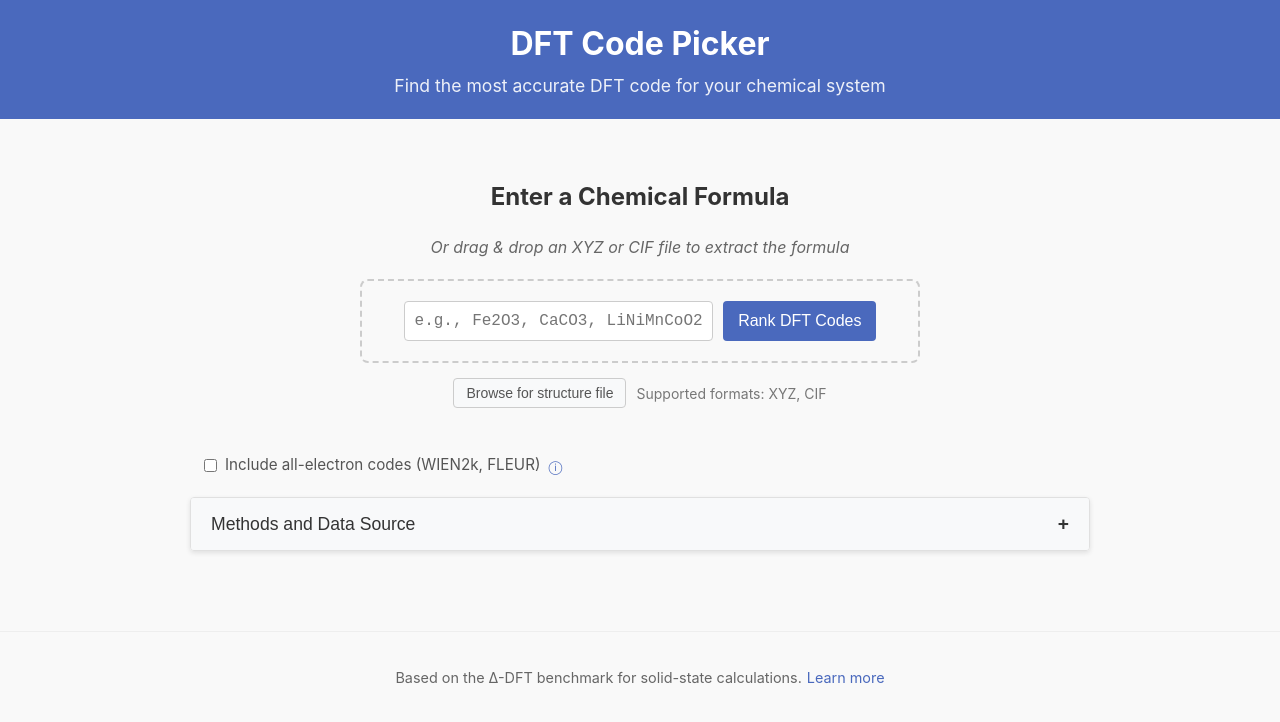
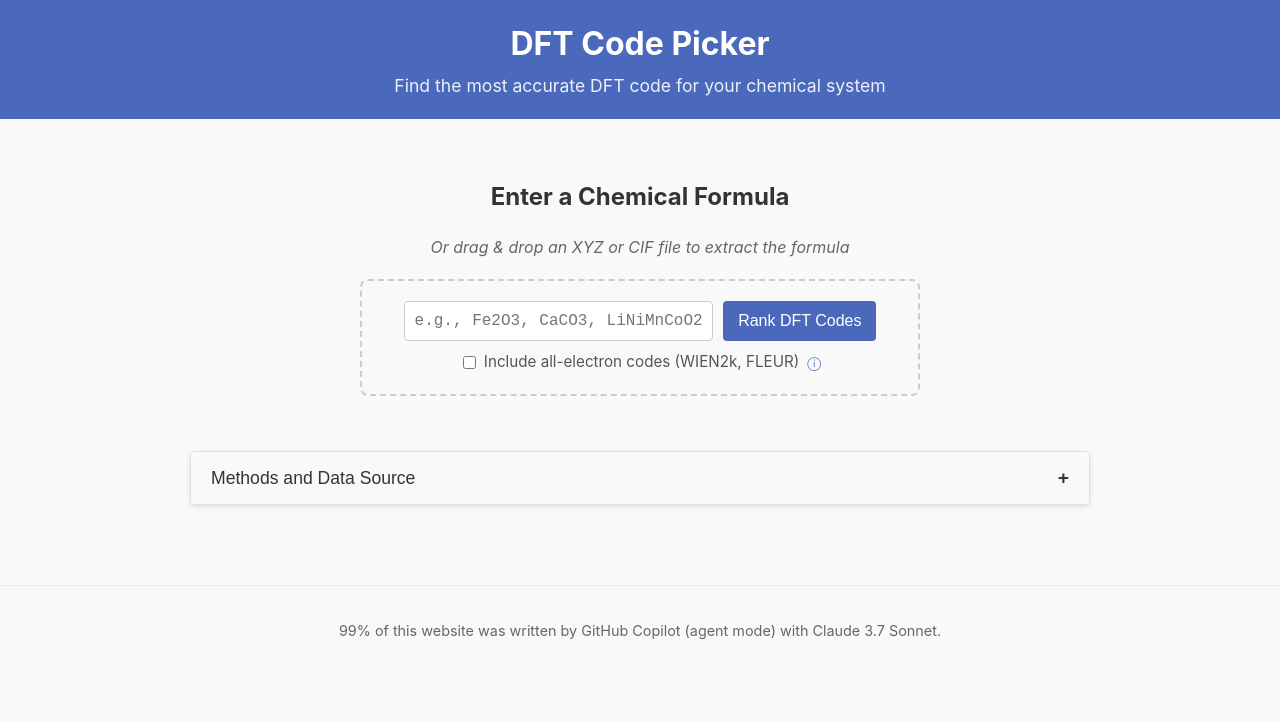
Before and after one commit to ltalirz/dftpicker, a React (Vite) app: page / in a window 1280 px wide. Shown: the top 722 px of the page. Built offline with nearby package versions, Linux system fonts and the light colour scheme.

Commit message:
feat: add citation trend

```diff
--- a/src/App.jsx
+++ b/src/App.jsx
@@ -3,7 +3,6 @@ import FormulaInput from './components/FormulaInput.jsx';
 import CodeRankings from './components/CodeRankings.jsx';
 import ErrorBoundary from './components/ErrorBoundary.jsx';
 import MethodsAccordion from './components/MethodsAccordion.jsx';
-import FilterOptions from './components/FilterOptions.jsx';
 import { parseFormula, getElementsArray } from './utils/formulaParser.js';
 import { rankMethodsForElements } from './services/deltaService.js';
 import './App.css';
@@ -11,11 +10,15 @@ import './App.css';
 function App() {
   const [rankings, setRankings] = useState([]);
   const [elements, setElements] = useState([]);
+  const [formula, setFormula] = useState('');
   const [includeAllElectron, setIncludeAllElectron] = useState(false);
 
-  const handleFormulaSubmit = (formula) => {
+  const handleFormulaSubmit = (inputFormula, includeAllElectron) => {
+    // Save the original formula
+    setFormula(inputFormula);
+
     // Parse the formula to get elements
-    const parsedFormula = parseFormula(formula);
+    const parsedFormula = parseFormula(inputFormula);
     const elementArray = getElementsArray(parsedFormula);
 
     // Check if any elements were found
@@ -30,17 +33,7 @@ function App() {
     // Update state
     setElements(elementArray);
     setRankings(rankedMethods);
-  };
-
-  const handleToggleAllElectron = () => {
-    const newValue = !includeAllElectron;
-    setIncludeAllElectron(newValue);
-
-    // Re-rank with the new filter if we already have elements
-    if (elements.length > 0) {
-      const rankedMethods = rankMethodsForElements(elements, newValue);
-      setRankings(rankedMethods);
-    }
+    setIncludeAllElectron(includeAllElectron);
   };
 
   return (
@@ -51,22 +44,23 @@ function App() {
       </header>
 
       <main>
-        <FormulaInput onSubmit={handleFormulaSubmit} />
-        <FilterOptions
-          includeAllElectron={includeAllElectron}
-          onToggleAllElectron={handleToggleAllElectron}
+        <FormulaInput
+          onSubmit={handleFormulaSubmit}
+          initialIncludeAllElectron={includeAllElectron}
         />
         <MethodsAccordion />
         <ErrorBoundary>
-          <CodeRankings rankings={rankings} elements={elements} />
+          <CodeRankings
+            rankings={rankings}
+            elements={elements}
+            formula={formula}
+          />
         </ErrorBoundary>
       </main>
 
       <footer className="footer">
         <p>
-          Based on the Δ-DFT benchmark for solid-state calculations.
-          <a href="https://doi.org/10.24435/materialscloud:s4-3h" target="_blank" rel="noopener noreferrer">Learn more</a>
-        </p>
+          99% of this website was written by GitHub Copilot (agent mode) with Claude 3.7 Sonnet.</p>
       </footer>
     </div>
   );
--- a/src/components/CodeRankings.css
+++ b/src/components/CodeRankings.css
@@ -55,3 +55,46 @@
   border-left: 4px solid #4a69bd;
   color: #666;
 }
+
+.citation-link {
+  display: inline-flex;
+  align-items: center;
+  justify-content: center;
+  color: #4a69bd;
+  text-decoration: none;
+  padding: 4px 8px;
+  border-radius: 4px;
+  background-color: #f0f4ff;
+  transition: background-color 0.2s;
+}
+
+.citation-link:hover {
+  background-color: #e0e8ff;
+}
+
+.trend-icon {
+  font-size: 1.1rem;
+}
+
+.no-citation-data {
+  color: #999;
+  font-style: italic;
+  font-size: 0.9em;
+  display: inline-block;
+  padding: 4px 8px;
+}
+
+/* Responsive adjustments */
+@media (max-width: 768px) {
+  .rankings-table th:nth-child(4),
+  .rankings-table td:nth-child(4) {
+    display: none;
+  }
+}
+
+@media (max-width: 480px) {
+  .rankings-table th:nth-child(5),
+  .rankings-table td:nth-child(5) {
+    display: none;
+  }
+}
--- a/src/components/FilterOptions.css
+++ b/src/components/FilterOptions.css
@@ -4,6 +4,7 @@
   padding: 0 10px;
   display: flex;
   align-items: center;
+  justify-content: center; /* Center the contents horizontally */
 }
 
 .checkbox-container {
--- a/src/components/FormulaInput.css
+++ b/src/components/FormulaInput.css
@@ -136,3 +136,75 @@
   font-size: 14px;
   color: #777;
 }
+
+.options-row {
+  margin-top: 10px;
+  display: flex;
+  justify-content: center;
+  align-items: center;
+}
+
+.checkbox-container {
+  display: flex;
+  align-items: center;
+  cursor: pointer;
+  font-size: 0.95rem;
+  color: #555;
+}
+
+.checkbox-container input[type="checkbox"] {
+  margin-right: 8px;
+  cursor: pointer;
+}
+
+.checkbox-text {
+  user-select: none;
+}
+
+.info-tooltip {
+  position: relative;
+  margin-left: 8px;
+  display: inline-block;
+}
+
+.info-icon {
+  color: #4a69bd;
+  font-size: 0.85rem;
+  cursor: help;
+}
+
+.tooltip-text {
+  visibility: hidden;
+  width: 300px;
+  background-color: #333;
+  color: #fff;
+  text-align: center;
+  border-radius: 6px;
+  padding: 8px;
+  position: absolute;
+  z-index: 1;
+  bottom: 125%;
+  left: 50%;
+  transform: translateX(-50%);
+  opacity: 0;
+  transition: opacity 0.3s;
+  font-size: 0.85rem;
+  pointer-events: none;
+}
+
+.info-tooltip:hover .tooltip-text {
+  visibility: visible;
+  opacity: 1;
+}
+
+/* Arrow for tooltip */
+.tooltip-text::after {
+  content: "";
+  position: absolute;
+  top: 100%;
+  left: 50%;
+  margin-left: -5px;
+  border-width: 5px;
+  border-style: solid;
+  border-color: #333 transparent transparent transparent;
+}
--- a/src/components/FormulaInput.jsx
+++ b/src/components/FormulaInput.jsx
@@ -2,11 +2,12 @@ import React, { useState, useRef } from 'react';
 import { extractFormulaFromFile } from '../utils/fileParser.js';
 import './FormulaInput.css';
 
-const FormulaInput = ({ onSubmit }) => {
+const FormulaInput = ({ onSubmit, initialIncludeAllElectron = false }) => {
   const [formula, setFormula] = useState('');
   const [error, setError] = useState('');
   const [isDragging, setIsDragging] = useState(false);
   const [isProcessing, setIsProcessing] = useState(false);
+  const [includeAllElectron, setIncludeAllElectron] = useState(initialIncludeAllElectron);
   const inputRef = useRef(null);
 
   const handleSubmit = (e) => {
@@ -25,7 +26,11 @@ const FormulaInput = ({ onSubmit }) => {
     }
 
     setError('');
-    onSubmit(formula);
+    onSubmit(formula, includeAllElectron);
+  };
+
+  const toggleAllElectron = () => {
+    setIncludeAllElectron(!includeAllElectron);
   };
 
   const handleDragOver = (e) => {
@@ -152,6 +157,23 @@ const FormulaInput = ({ onSubmit }) => {
           </button>
         </div>
 
+        <div className="options-row">
+          <label className="checkbox-container">
+            <input
+              type="checkbox"
+              checked={includeAllElectron}
+              onChange={toggleAllElectron}
+            />
+            <span className="checkbox-text">Include all-electron codes (WIEN2k, FLEUR)</span>
+            <div className="info-tooltip">
+              <span className="info-icon">ⓘ</span>
+              <span className="tooltip-text">
+                All-electron codes generally offer high accuracy but have a steeper learning curve and higher computational cost.
+              </span>
+            </div>
+          </label>
+        </div>
+
         <input
           type="file"
           id="file-input"
@@ -173,13 +195,6 @@ const FormulaInput = ({ onSubmit }) => {
         )}
       </form>
 
-      <div className="file-options">
-        <button type="button" onClick={handleBrowseClick} className="browse-button">
-          Browse for structure file
-        </button>
-        <span className="supported-formats">Supported formats: XYZ, CIF</span>
-      </div>
-
       {error && <p className="error-message">{error}</p>}
     </div>
   );
--- a/src/components/MethodsAccordion.jsx
+++ b/src/components/MethodsAccordion.jsx
@@ -21,15 +21,15 @@ const MethodsAccordion = () => {
       {isOpen && (
         <div className="accordion-content">
           <p>
-            This tool ranks DFT codes based on the Δ-value (delta value), which measures the agreement of
+            This tool ranks DFT codes based on the <a href="https://molmod.ugent.be/deltacodesdft" target="_blank">Δ-value</a> (delta value), which measures the agreement of
             the equation of state curve for selected elemental crystals.
             Lower delta values indicate better agreement with reference calculations and generally suggest better
             accuracy for the given element.
           </p>
 
           <p>
-            This tool is based on data from the <a href="https://doi.org/10.24435/materialscloud:s4-3h" target="_blank" rel="noopener noreferrer">
-            ACWF paper</a>.
+            This tool is based on <a href="https://doi.org/10.24435/materialscloud:s4-3h" target="_blank" rel="noopener noreferrer">
+            data from the "Verification of the precision of DFT implementations via AiiDA common workflows" (ACWF) paper</a> (see also <a href="https://github.com/materialscloud-org/acwf-verification">GitHub</a>).
             We pick the average all-electron equation of state as the reference, and thus the two all-electron codes are always tied for ranks 1 and 2, if included.
             Where multiple crystal structures are considered (including oxides), we use the average delta value
             across those structures.
@@ -39,6 +39,11 @@ const MethodsAccordion = () => {
             All calculations were performed with the PBE functional, so these results reflect the accuracy of the implementation
             and the basis sets/pseudopotentials rather than of the underlying theory.
           </p>
+
+          <p>
+            Citation trends (<span className="trend-icon">📈</span>) are provided by
+            <a href="https://atomistic.software" target="_blank" rel="noopener noreferrer"> atomistic.software</a>.
+          </p>
         </div>
       )}
     </div>
--- /dev/null
+++ b/src/utils/citationMapping.js
@@ -0,0 +1,33 @@
+/**
+ * Maps DFT code names from our data to atomistic.software identifiers
+ */
+const citationMapping = {
+  'ABINIT@PW|PseudoDojo-v0.5': 'ABINIT',
+  'BigDFT@DW|HGH-K(Valence)': 'BigDFT',
+  'CP2K/Quickstep@TZV2P|GTH': 'CP2K',
+  'FLEUR@LAPW+LO': 'FLEUR',
+  'GPAW@PW|PAW-v0.9.20000': 'GPAW',
+  'CASTEP@PW|C19MK2': 'CASTEP',
+  'Quantum ESPRESSO@PW|SSSP-prec-v1.3': 'Quantum-ESPRESSO',
+  'SIESTA@AtOrOptDiamond|PseudoDojo-v0.4': 'SIESTA',
+  'SIRIUS/CP2K@PW|SSSP-prec-v1.2': 'SIRIUS',
+  'VASP@PW|GW-PAW54*': 'VASP',
+  'WIEN2k@(L)APW+lo+LO': 'WIEN2k'
+};
+
+/**
+ * Get the citation trend URL for a DFT code
+ *
+ * @param {string} codeName - The name of the DFT code
+ * @returns {string|null} The URL to the citation trend, or null if not found
+ */
+export function getCitationTrendUrl(codeName) {
+  const identifier = citationMapping[codeName];
+  if (!identifier) {
+    return null;
+  }
+
+  return `https://atomistic.software/#/charts/${identifier}`;
+}
+
+export default citationMapping;
```
Also changed, not shown: src/components/CodeRankings.jsx (+22 -10 lines).
